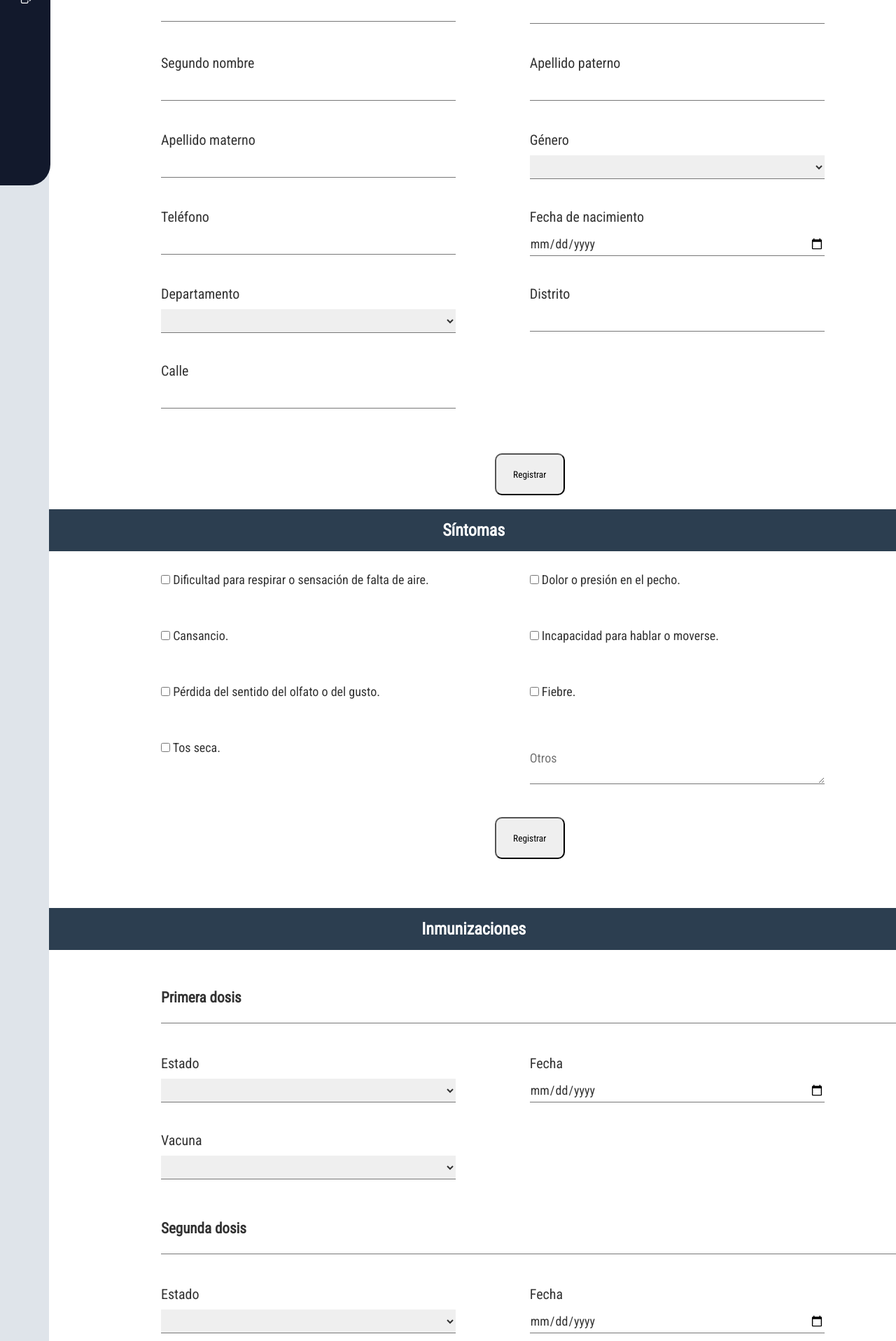
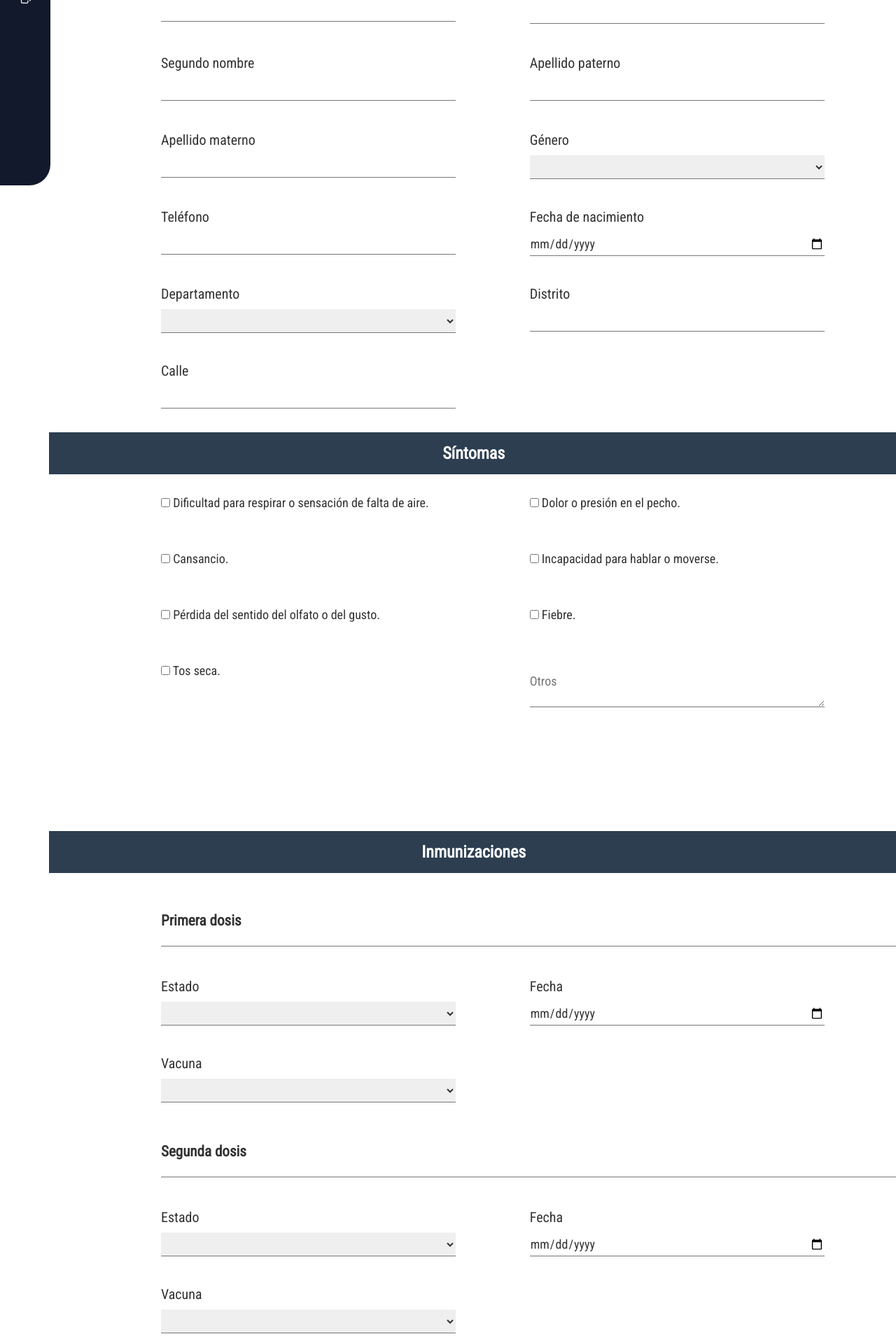
Before and after one commit to wensespl/SIMINSA, a Flask app: page /registrar/ in a window 1280 px wide. Shown: the part 503-2420 px from the top of the page at 70% size. Run offline with Flask 2, Linux system fonts and the light colour scheme; some libraries are stand-ins or nearby versions.

Commit message:
adios botones

```diff
--- a/static/css/estiloRegistrar.css
+++ b/static/css/estiloRegistrar.css
@@ -23,7 +23,7 @@
 }
 
 body{
-	background: #dfe4ea;
+	background:#fff;
 }
 
 /*Se reparte las areas del grid que contiene toda la pagina*/
@@ -282,21 +282,25 @@ body{
 .grid .main .buscar{
 	grid-area: buscar;
 	position: relative;
+	background:#fff;
 }
 
 .grid .main .datos{
 	grid-area: datos;
 	position: relative;
+		background:#fff;
 }
 
 .grid .main .sintomas{
 	grid-area: sintomas;
 	position: relative;
+	background:#fff;
 }
 
 .grid .main .inmunizaciones{
 	grid-area: inmunizaciones;
 	position: relative;
+	background:#fff;
 }
 
 
@@ -319,7 +323,6 @@ body{
 	border:none;
 	outline: none;
 	padding-top: 30px;
-	background:#fff;
 	display: grid;
 	grid-template-columns: repeat(2,1fr);
 }
@@ -327,7 +330,7 @@ body{
 /*Se divide formulario buscar, datos del paciente,sintomas, inmunizaciones para almacenar los datos*/
 .grid .main .datos .form,
 .grid .main .inmunizaciones .form{
-	grid-template-rows: repeat(7,110px);
+	grid-template-rows: repeat(6,110px);
 }
 
 .grid .main .sintomas .form{
--- a/templates/Registrar.html
+++ b/templates/Registrar.html
@@ -172,9 +172,6 @@
 						<label>Calle</label>
 						<input type="text" name="calle" required="">
 					</div>
-					<div class="boxb registrardato">
-						<button type="submit">Registrar</button>
-					</div>
 				</form>
 			</div>
 			<div class="subtitulo3">
@@ -212,9 +209,6 @@
 					</div>
 					<div class="box op8">
 						<textarea name="otros" placeholder="Otros"></textarea>
-					</div>
-					<div class="boxb registrardato">
-						<button type="submit">Registrar</button>
 					</div>
 				</form>
 			</div>
```
